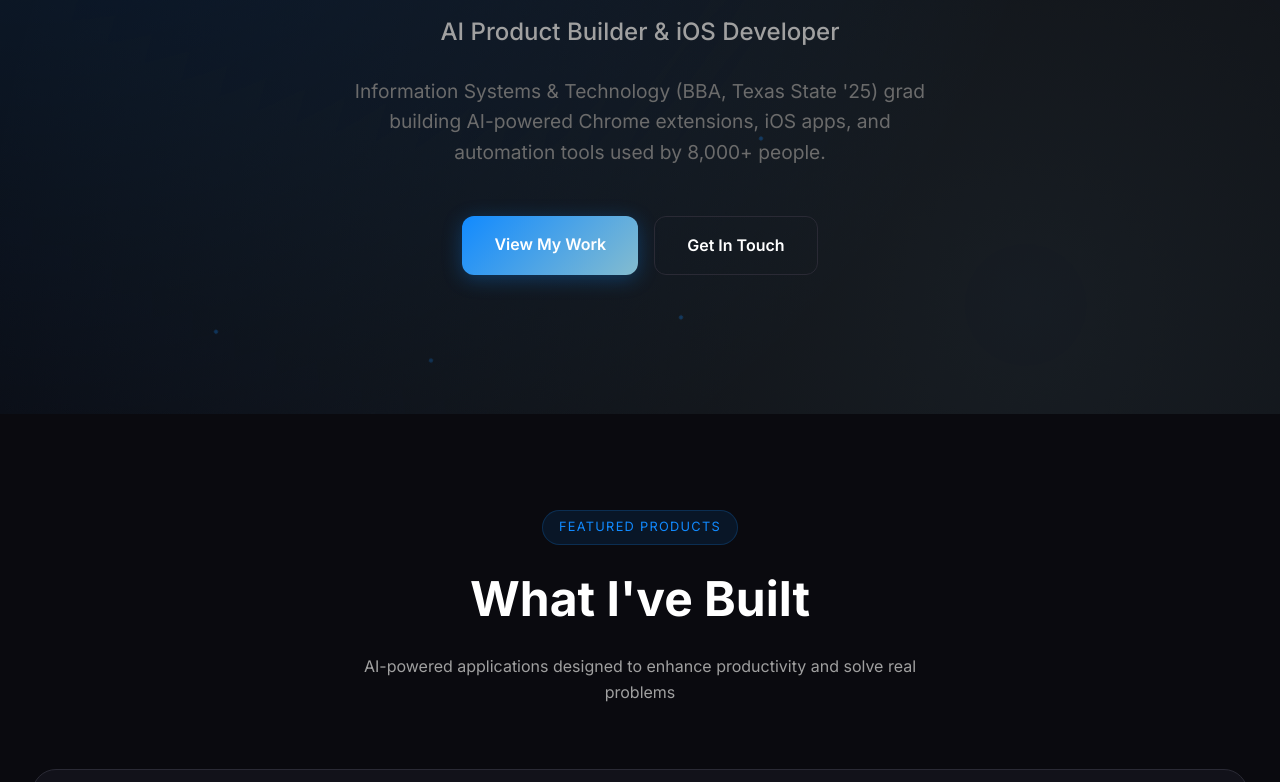
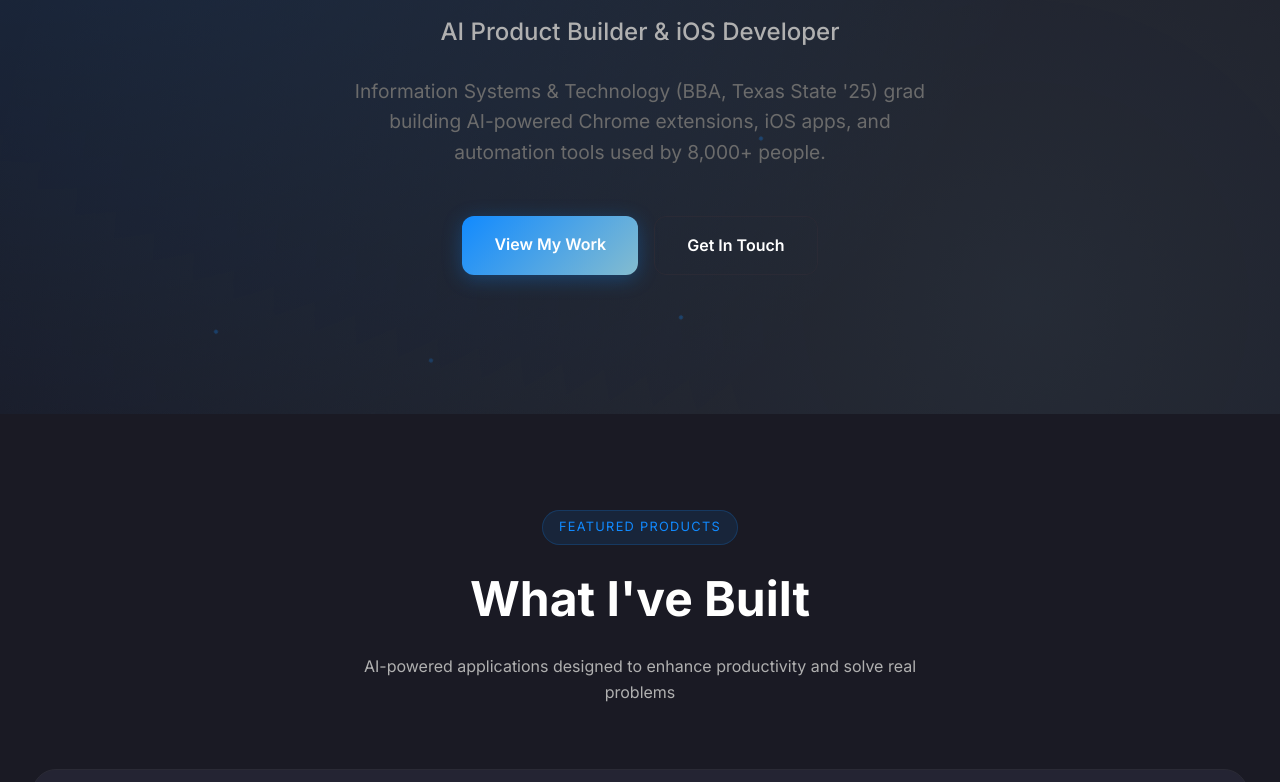
Before and after one commit to azizhazim/azizhazim-website, a plain HTML site: page index.html in a window 1280 px wide. Shown: the part 386-1168 px from the top of the page. Drawn offline with Linux system fonts and the light colour scheme.

Commit message:
Lighten background colors for better visibility

```diff
--- a/index.html
+++ b/index.html
@@ -53,11 +53,11 @@
         :root {
             --primary: #118AFF;
             --primary-light: #84BCCF;
-            --bg-dark: #0a0a0f;
-            --bg-card: #12121a;
-            --bg-card-hover: #1a1a25;
+            --bg-dark: #1a1a24;
+            --bg-card: #242433;
+            --bg-card-hover: #2d2d40;
             --text-primary: #ffffff;
-            --text-secondary: #a0a0a0;
+            --text-secondary: #b0b0b0;
             --text-muted: #6b6b6b;
             --border: #2a2a35;
             --gradient: linear-gradient(135deg, #118AFF 0%, #84BCCF 100%);
```
